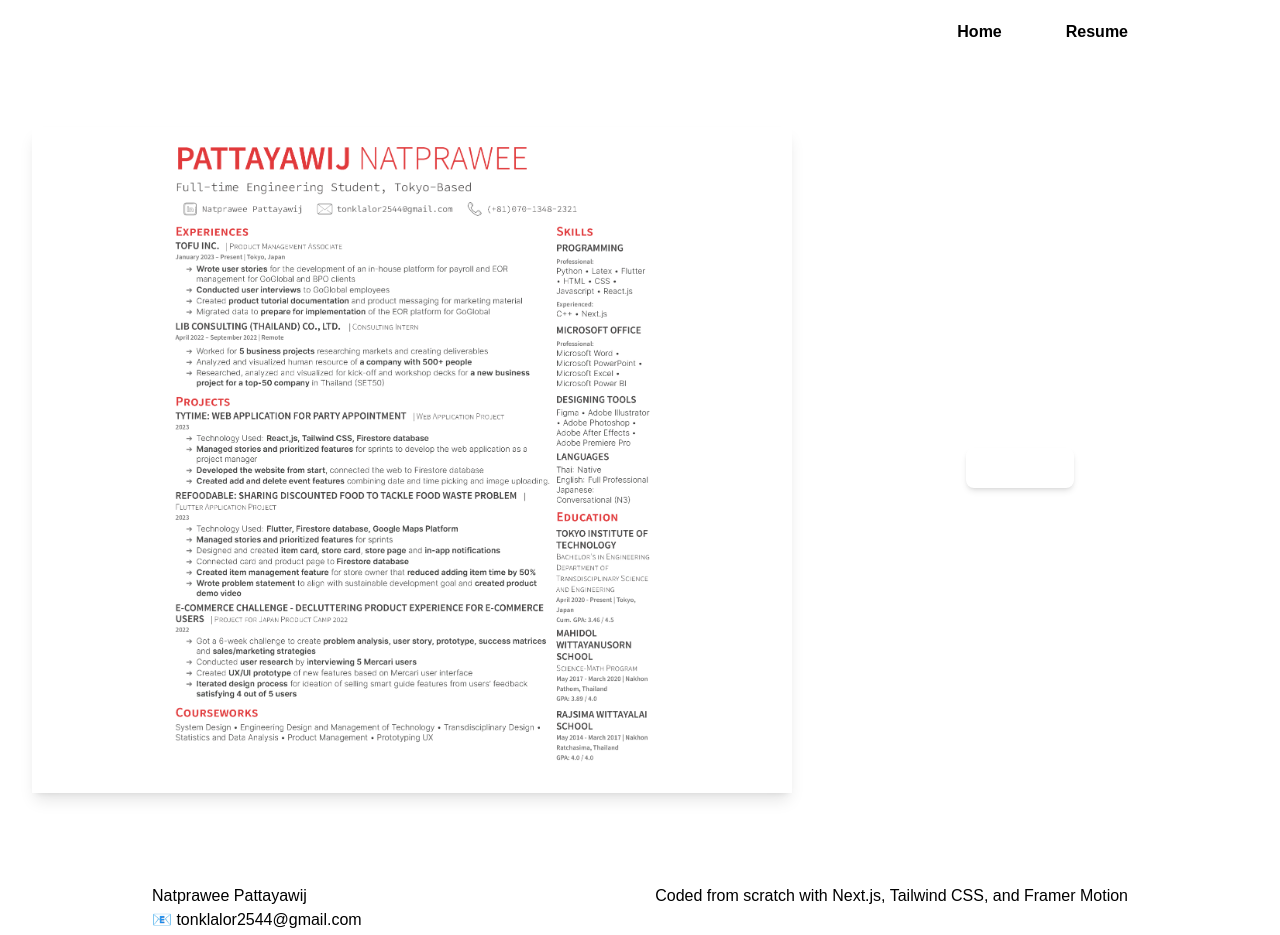
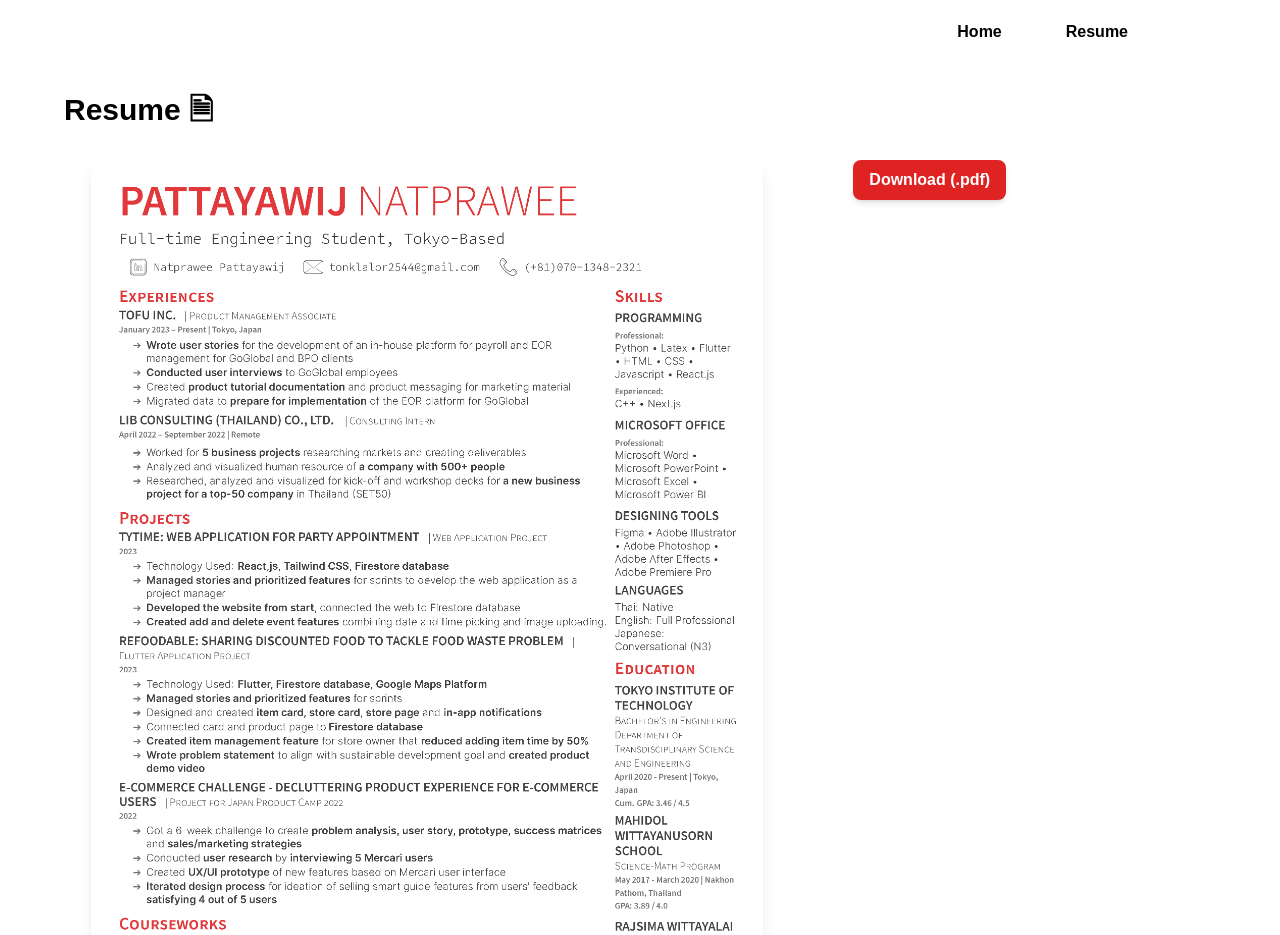
Before and after one commit to tonklable/my-portfolio, a Next.js app: page /resume in a window 1280 px wide. Shown: the top 935 px of the page. Built offline with nearby package versions, Linux system fonts and the light colour scheme.

Commit message:
resume edit

```diff
--- a/src/components/footer.js
+++ b/src/components/footer.js
@@ -5,13 +5,13 @@ export default function Footer() {
         <footer className="bg-gray-100 py-6">
             <div className="container mx-auto px-4 md:px-0">
                 <div className="flex flex-col md:flex-row justify-between">
-                    <div className="text-gray-600 mb-4 md:mb-0">
+                    <div className="text-gray mb-4 md:mb-0 text-sm md:text-md lg:text-lg px-4 md:px-0 ">
                         <div>Natprawee Pattayawij</div>
                         <div className="flex items-center">
                             <span>📧 tonklalor2544@gmail.com</span>
                         </div>
                     </div>
-                    <div className="text-gray-600 md:text-right">
+                    <div className="text-gray text-sm md:text-md lg:text-lg px-4 md:px-0 md:text-right">
                         Coded from scratch with Next.js, Tailwind CSS, and Framer Motion
                     </div>
                 </div>
--- a/src/pages/resume.js
+++ b/src/pages/resume.js
@@ -5,24 +5,28 @@ import { motion, AnimatePresence } from "framer-motion";
 export default function Resume() {
     return (
 
-        <motion.div layout
+        <motion.div className='items-center justify-center' layout
             transition={{ type: "spring" }}>
             <Head>
                 <title>Resume</title>
             </Head>
-            <div className="px-8 flex justify-center items-center h-screen">
-                <div className="flex items-center justify-center w-5/6 h-5/6 bg-white shadow-lg">
-                    <div className="relative w-full h-full p-4">
-                        <Image src={'/img/Resume_Mercari_SE.png'} layout="fill" objectFit="contain" alt="Resume" />
+            <div className='relative w-screen h-auto mx-auto'>
+                <h1 className="text-xl lg:text-3xl text-left md:my-8 font-bold text-black font-sans leading-tight px-8 md:px-16 mt-8">
+                    Resume 🗎
+                </h1>
+                <div className="grid grid-cols-1 md:grid-cols-3">
+                    <div className="flex order-2 md:order-1 col-span-2 m-auto bg-white shadow-lg">
+                        <Image src={'/img/Resume_Mercari_SE.png'} className='max-w-xs md:max-w-md lg:max-w-2xl' layout="responsive" width="90" height="160" alt="Resume" />
                         <div className="absolute inset-0 bg-black opacity-25"></div>
                     </div>
-                </div>
-                <div className="flex flex-col items-center justify-center w-1/2 h-full bg-gray-100">
-                    <a href="/Resume_Mercari_SE.pdf" download className="mt-4 py-2 px-4 bg-green-500 text-white font-semibold rounded-lg shadow-md hover:bg-green-700 focus:outline-none focus:ring-2 focus:ring-green-400 focus:ring-opacity-75">
-                        Download
-                    </a>
+                    <div className="col-span-1 order-1 flex flex-col mx-auto md:ml-0 h-full bg-gray-100">
+                        <a href="/Resume_Mercari_SE.pdf" download className="my-4 md:my-0 py-2 px-4 bg-main text-white md:font-semibold rounded-lg shadow-md ">
+                            Download (.pdf)
+                        </a>
+                    </div>
                 </div>
             </div>
+
         </motion.div >
     )
 }
```
